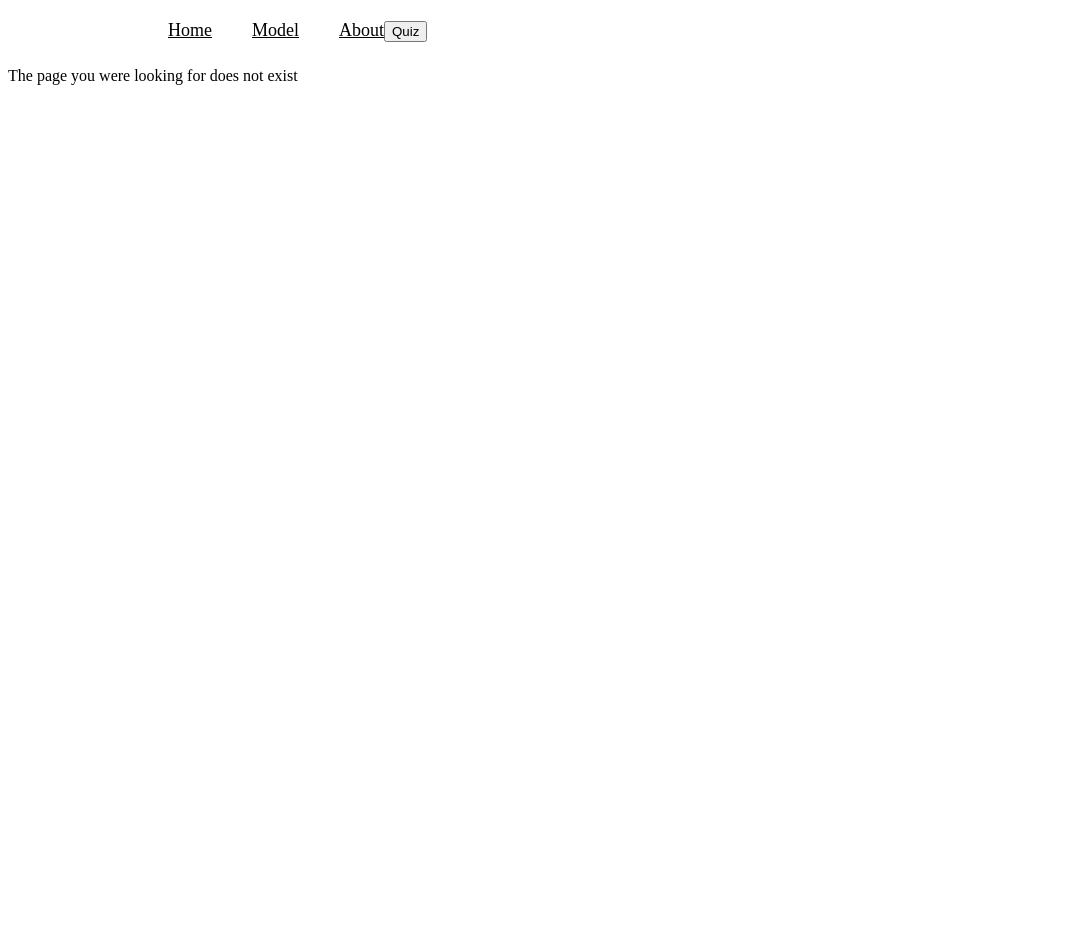
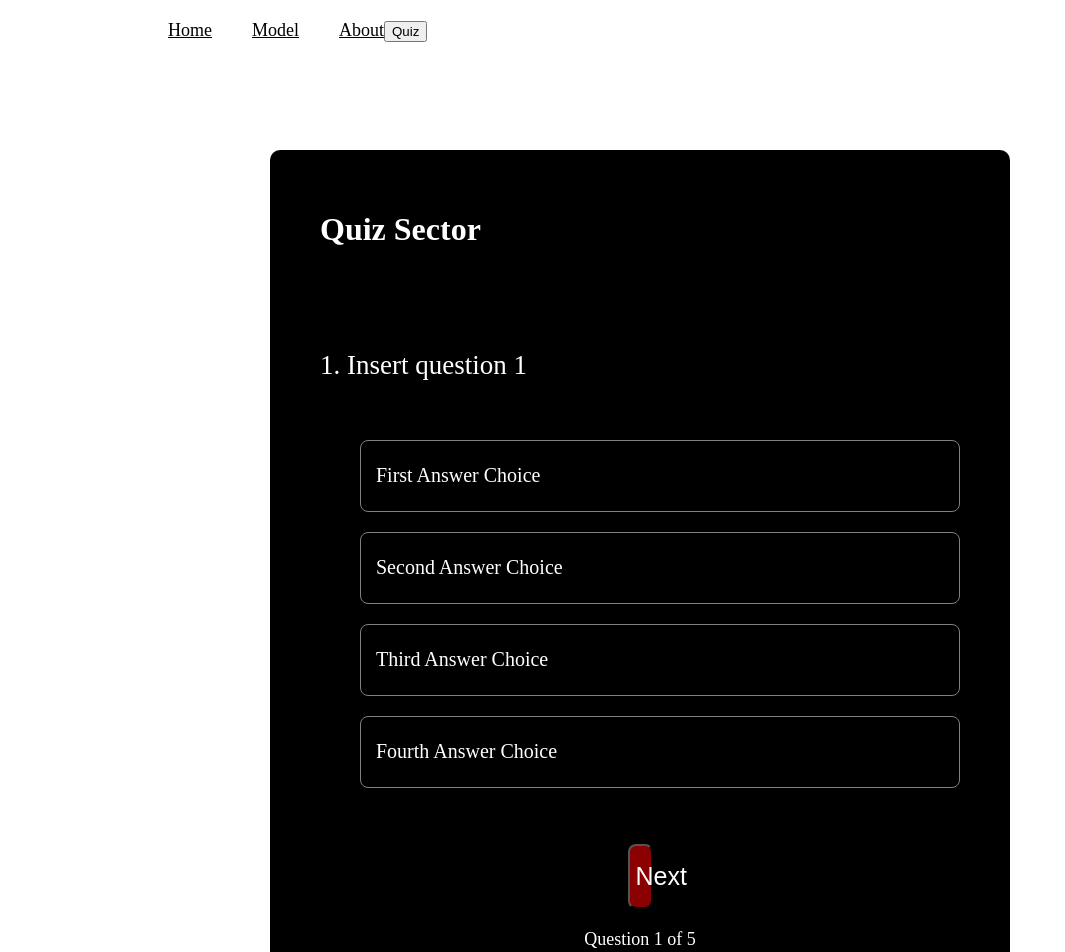
Before and after one commit to ethanotran/HeartDiseaseWebsite, a React (Create React App) app in the folder website/website/: page /QuizEntry/Quiz in a window 1280 px wide. Before the commit this address had no page. Shown: the top 952 px of the page, without its empty margins (0-1065 px from the left). Before the commit the page ends 800 px from the top, so only its background shows below. Built offline with nearby package versions, Linux system fonts and the light colour scheme.

Commit message:
Quiz Skeleton
- Created new quiz based files.
- Created a data file for quiz questions.
- Added navigation to quiz.
- Began work on renavigation once finished to results page.

```diff
--- a/website/website/src/App.js
+++ b/website/website/src/App.js
@@ -6,6 +6,7 @@ import Info from './pages/info'
 import Stats from './pages/stats'
 import Error from './pages/error'
 import QuizEntry from './pages/quizentry'
+import Quiz from './pages/quiz'
 
 
 export default function App() {
@@ -20,6 +21,7 @@ export default function App() {
               <Route path="/Stats" element={<Stats/>}></Route>
               <Route path="/Info" element={<Info/>}></Route>
               <Route path="/QuizEntry" element={<QuizEntry/>}></Route>
+              <Route path="/QuizEntry/Quiz" element={<Quiz/>}></Route>
               <Route path="*" element={<Error/>}></Route>
           </Routes>
 
--- /dev/null
+++ b/website/website/src/components/questionlist.js
@@ -0,0 +1,41 @@
+export const data = [
+  {
+    question: "Insert question 1",
+    option1: "First Answer Choice",
+    option2: "Second Answer Choice",
+    option3: "Third Answer Choice",
+    option4: "Fourth Answer Choice",
+  },
+
+  {
+    question: "Insert question 2",
+    option1: "First Answer Choice",
+    option2: "Second Answer Choice",
+    option3: "Third Answer Choice",
+    option4: "Fourth Answer Choice",
+  },
+
+  {
+    question: "Insert question 3",
+    option1: "First Answer Choice",
+    option2: "Second Answer Choice",
+    option3: "Third Answer Choice",
+    option4: "Fourth Answer Choice",
+  },
+
+  {
+    question: "Insert question 4",
+    option1: "First Answer Choice",
+    option2: "Second Answer Choice",
+    option3: "Third Answer Choice",
+    option4: "Fourth Answer Choice",
+  },
+
+  {
+    question: "Insert question 5",
+    option1: "First Answer Choice",
+    option2: "Second Answer Choice",
+    option3: "Third Answer Choice",
+    option4: "Fourth Answer Choice",
+  },
+]
--- /dev/null
+++ b/website/website/src/components/quizcomponent.css
@@ -0,0 +1,52 @@
+.container{
+  width: 640px;
+  margin: auto;
+  margin-top: 150px;
+  background: black;
+  color: white;
+  display: flex;
+  flex-direction: column;
+  gap: 20px;
+  border-radius: 10px;
+  padding: 40px 50px;
+}
+
+.container hr{
+  height: 2px;
+  border: none;
+  background: white;
+}
+
+.container h2{
+  font-size: 27px;
+  font-weight: 500;
+}
+
+.container ul li{
+  display: flex;
+  align-items: center;
+  height: 70px;
+  padding-left: 15px;
+  border: 1px solid grey;
+  border-radius: 8px;
+  margin-bottom: 20px;
+  font-size: 20px;
+  cursor: pointer;
+}
+
+.container button{
+  margin: auto;
+  width: 25px;
+  height: 65px;
+  background: darkred;
+  color: white;
+  font-size: 25px;
+  font-weight: 500;
+  border-radius: 8px;
+  cursor: pointer;
+}
+
+.container .index{
+  margin: auto;
+  font-size: 18px;
+}
--- /dev/null
+++ b/website/website/src/components/quizcomponent.js
@@ -0,0 +1,53 @@
+import React, { useRef, useState } from "react";
+import './quizcomponent.css'
+import { data } from "./questionlist";
+
+// Code inspired by tutorial from GreatStack Youtube Channel, https://www.youtube.com/watch?v=VMZ7lcSdVnY
+const QuizComponent = () => {
+
+  let [index, setIndex] = useState(0);
+  let [question, setQuestion] = useState(data[index]);
+  let [lock, setLock] = useState(false);
+  let [finish, setFinish] = useState(false);
+
+  let Option1 = useRef(null);
+  let Option2 = useRef(null);
+  let Option3 = useRef(null);
+  let Option4 = useRef(null);
+
+
+  let optionArray = [Option1, Option2, Option3, Option4];
+
+  const setAnswer = (e) => {
+      setLock(true);
+  }
+  const next = () => {
+    if (lock === true) {
+      setIndex(++index);
+      setQuestion(data[index]);
+      setLock(false);
+    }
+
+    if (index === data.length-1) {
+      setFinish(true);
+    }
+  }
+
+  return (
+    <div className='container'>
+      <h1>Quiz Sector</h1>
+      <hr/>
+      {finish?<></>:<> <h2>{index+1}. {question.question}</h2>
+      <ul>
+        <li onClick={(e)=>{setAnswer(e, 1)}}>{question.option1}</li>
+        <li onClick={(e)=>{setAnswer(e, 2)}}>{question.option2}</li>
+        <li onClick={(e)=>{setAnswer(e, 3)}}>{question.option3}</li>
+        <li onClick={(e)=>{setAnswer(e, 4)}}>{question.option4}</li>
+      </ul>
+      <button onClick={next}>Next</button>
+      <div className="index"> Question {index+1} of {data.length} </div> </>}
+    </div>
+  )
+}
+
+export default QuizComponent;
--- a/website/website/src/pages/home.js
+++ b/website/website/src/pages/home.js
@@ -6,9 +6,10 @@ export default function Home() {
   const buttonNav = useNavigate();
   return(
     <div>
+      <h1>Home Page</h1>
       <NavBar/>
       <>
-        <h2>Home Page</h2>
+
         <p1>This will be our landing page. #WeWillPrevail</p1>
         <button onClick = {()=> buttonNav("/info")}>More About Heart Disease</button>
         <button onClick = {()=> buttonNav("/stats")}>
--- /dev/null
+++ b/website/website/src/pages/quiz.js
@@ -0,0 +1,12 @@
+import React from "react";
+import QuizComponent from "../components/quizcomponent";
+import NavBar from "../components/navbar";
+
+export default function Quiz() {
+  return(
+    <div>
+      <NavBar/>
+      <QuizComponent/>
+    </div>
+  )
+}
--- a/website/website/src/pages/quizentry.js
+++ b/website/website/src/pages/quizentry.js
@@ -1,7 +1,8 @@
 import NavBar from "../components/navbar";
-
+import { useNavigate } from "react-router-dom";
 
 export default function QuizEntry() {
+  const buttonNav = useNavigate();
   return(
     <div>
       <NavBar/>
@@ -10,6 +11,7 @@ export default function QuizEntry() {
         <p1>
           This page would briefly introduce the quiz and house a button to start for the user.
         </p1>
+        <button onClick = {() => buttonNav('quiz')}> Begin Quiz</button>
       </>
     </div>
   )
```
